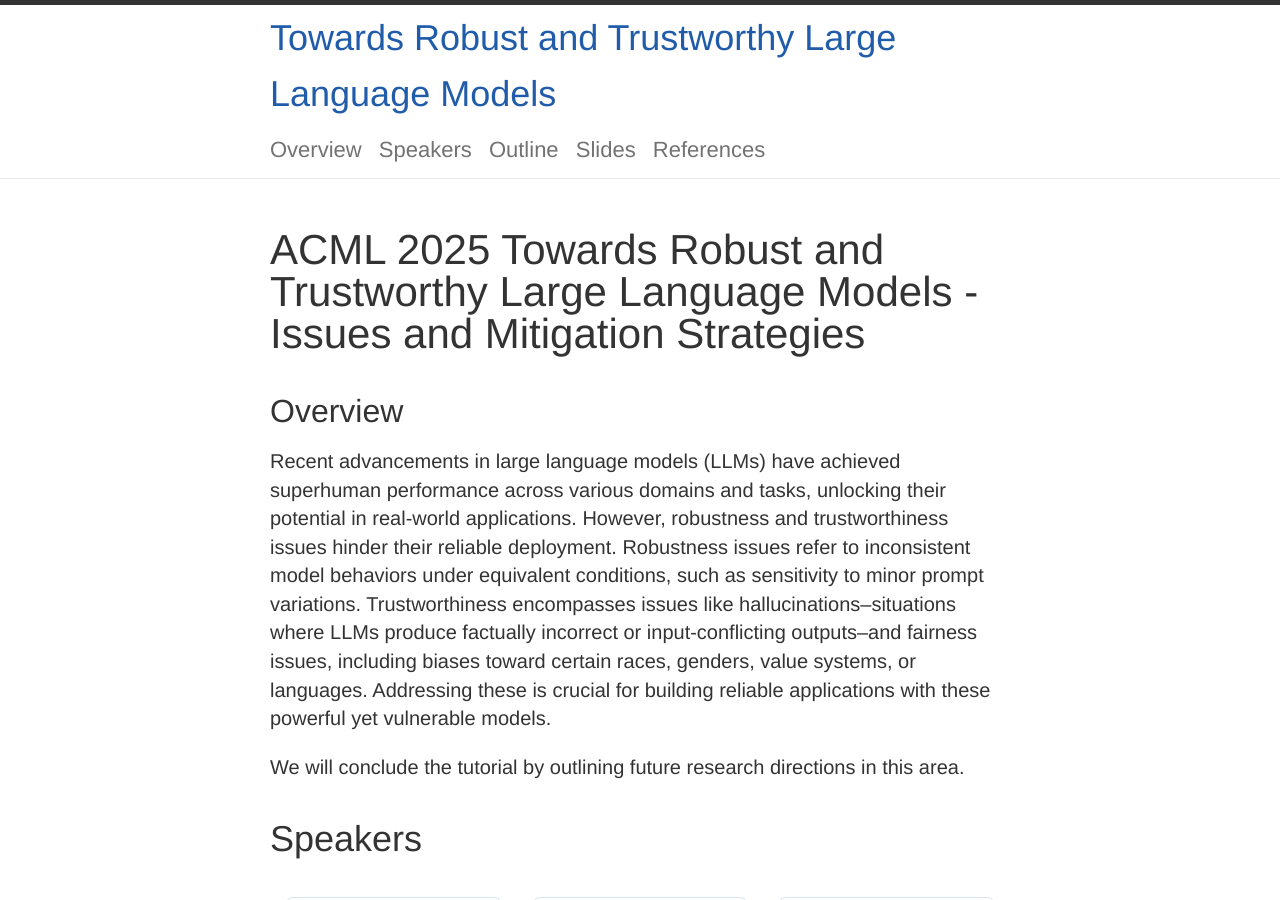
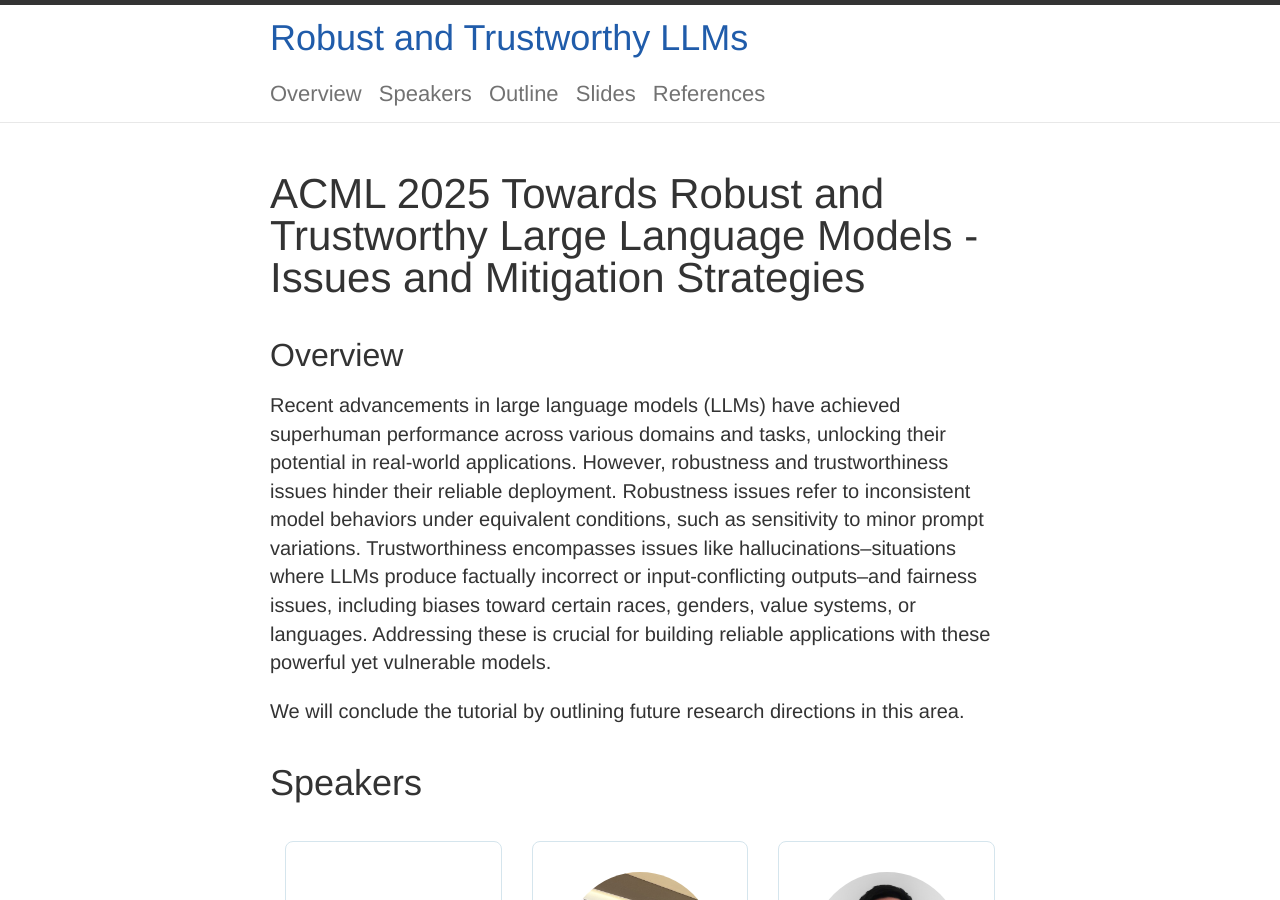
Before and after one commit to llms-robustness-2025/llms-robustness-2025.github.io, a Jekyll site: the page built from index.md, in a window 1280 px wide and 900 px high. Built offline with Jekyll 4.4.1, drawn with Linux system fonts in a browser that asks for light colours; some of the changed text lies outside the part shown.

Commit message:
Update _config.yml

```diff
--- a/_config.yml
+++ b/_config.yml
@@ -1,5 +1,5 @@
 # Site settings
-title: "Towards Robust and Trustworthy Large Language Models"
+title: "Robust and Trustworthy LLMs"
 email: "llms-robustness-2025@googlegroups.com"
 baseurl: ""
 url: "llms-robustness-2025.github.io"
```
